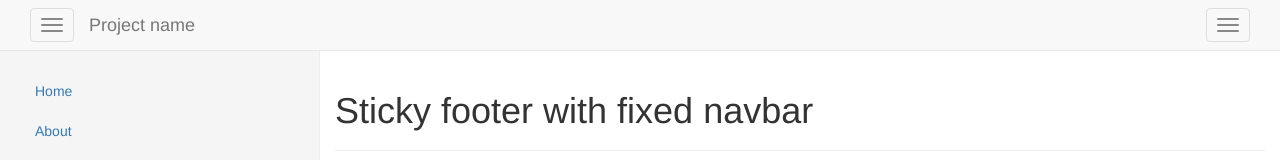
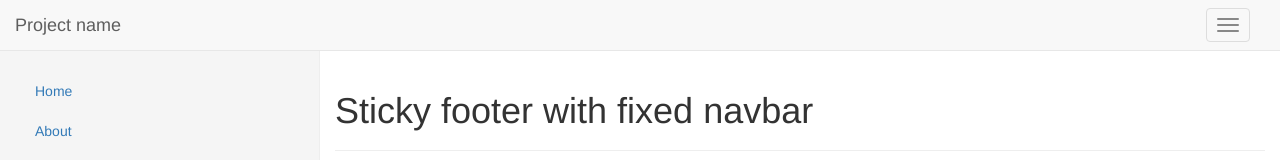
Before and after one commit to asyraf9/bootstrap-sidebar, a website: page index.html in a window 1280 px wide. Shown: the top 160 px of the page. Drawn offline with nearby package versions, Linux system fonts and the light colour scheme.

Commit message:
some more modifications for top navbar for a better demo

```diff
--- a/index.html
+++ b/index.html
@@ -15,7 +15,7 @@
   <div class="navbar navbar-default navbar-fixed-top">
     <div class="container-fluid">
       <div class="navbar-header">
-        <button type="button" class="navbar-toggle toggle-left" data-toggle="sidebar" data-target=".sidebar-left">
+        <button type="button" class="navbar-toggle toggle-left hidden-md hidden-lg" data-toggle="sidebar" data-target=".sidebar-left">
           <span class="icon-bar"></span>
           <span class="icon-bar"></span>
           <span class="icon-bar"></span>
```
Also changed, not shown: README.md, dist/css/sidebar.css.
